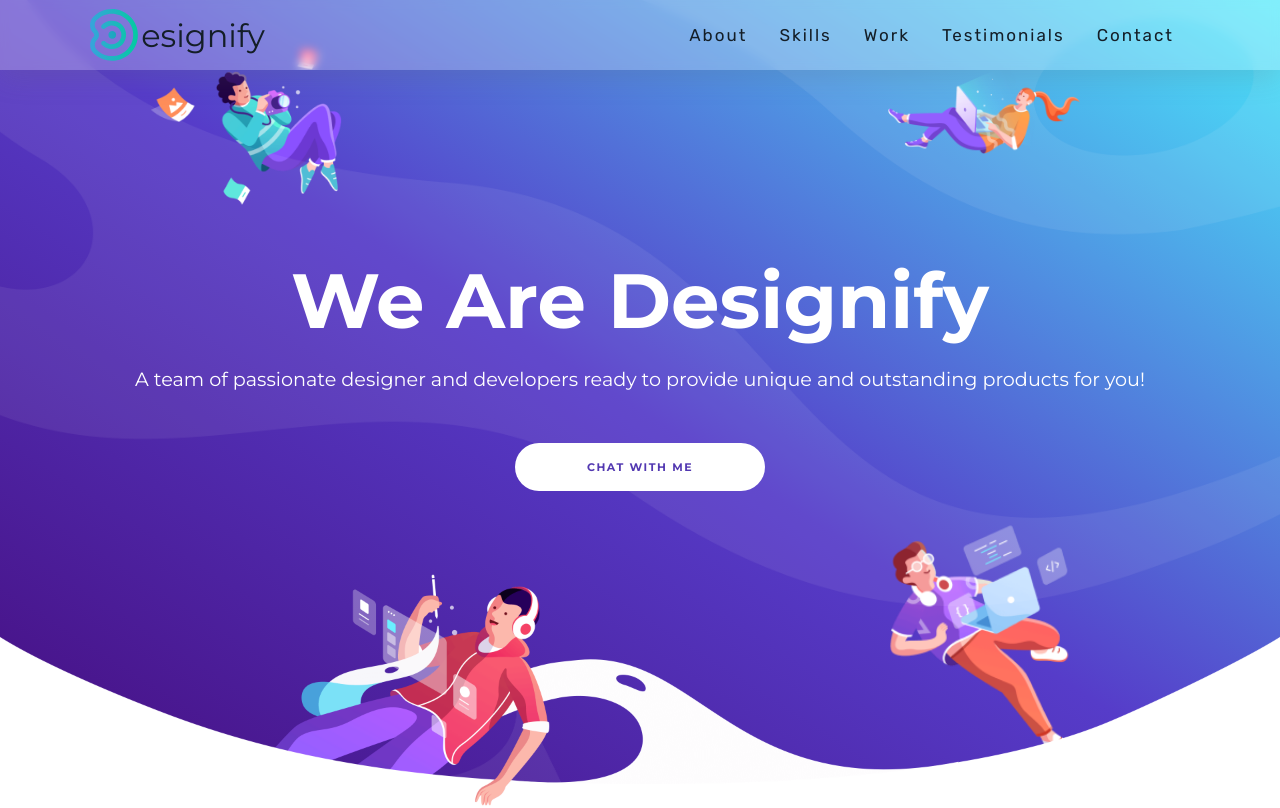
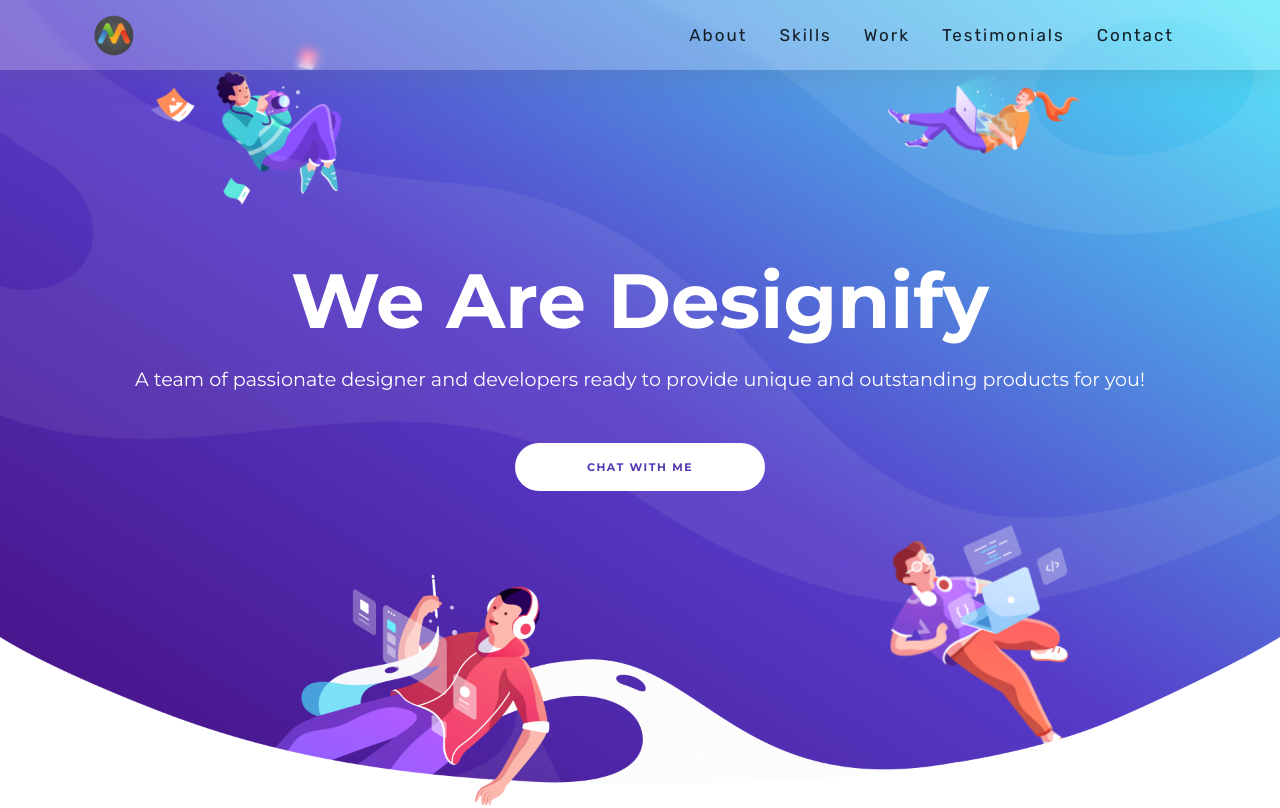
Before and after one commit to hamdidev/landOff, a React (Create React App) app: page / in a window 1280 px wide. Shown: the top 808 px of the page. Built offline with nearby package versions, Linux system fonts and the light colour scheme.

Commit message:
logo and favicon changed

```diff
--- a/src/components/Navbar/Navbar.jsx
+++ b/src/components/Navbar/Navbar.jsx
@@ -35,8 +35,7 @@
       <Nav>
         <NavbarContainer>
           <NavLogo href="/">
-            <NavIcon src="./images/logo.svg" alt="" />
-            esignify
+            <NavIcon src="./images/logo.png" alt="" />
           </NavLogo>
           <MobileIcon onClick={() => setShow(!show)}>
             {show ? <FaTimes /> : <CgMenuRight />}
```
Also changed, not shown: public/images/logo.png (added), 1 other file (tests, documents, lock files or other folders).
